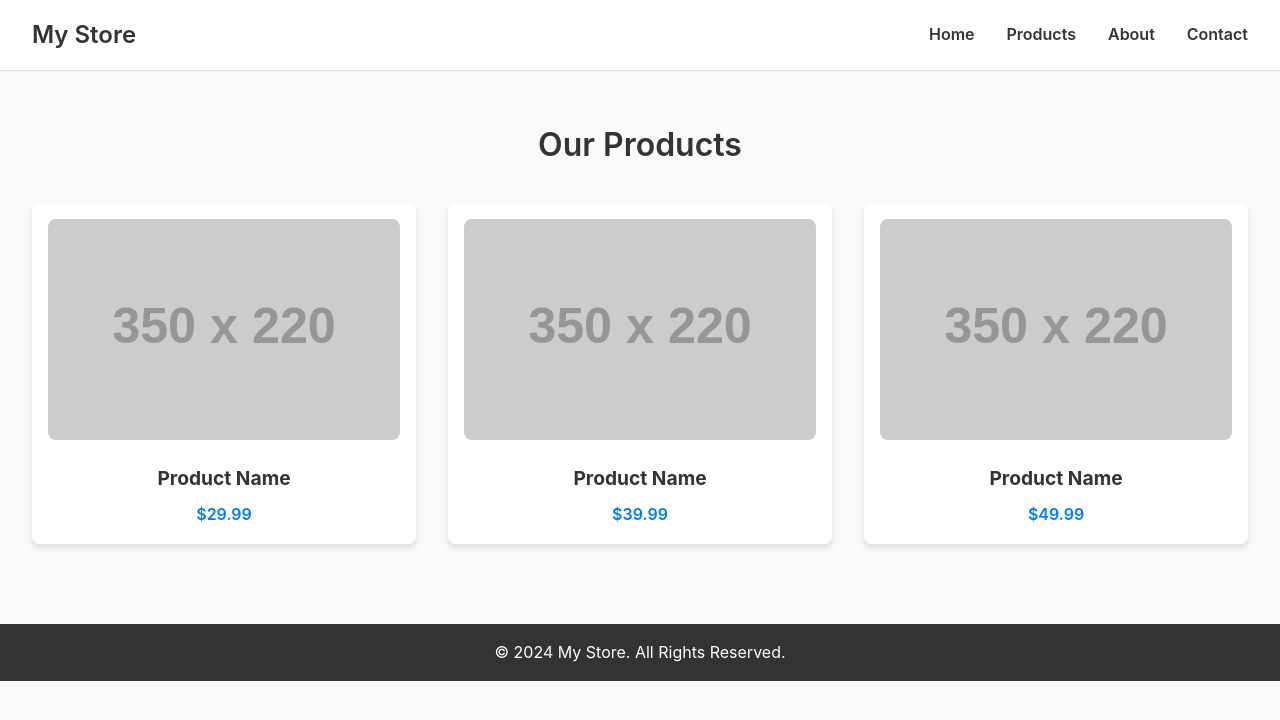
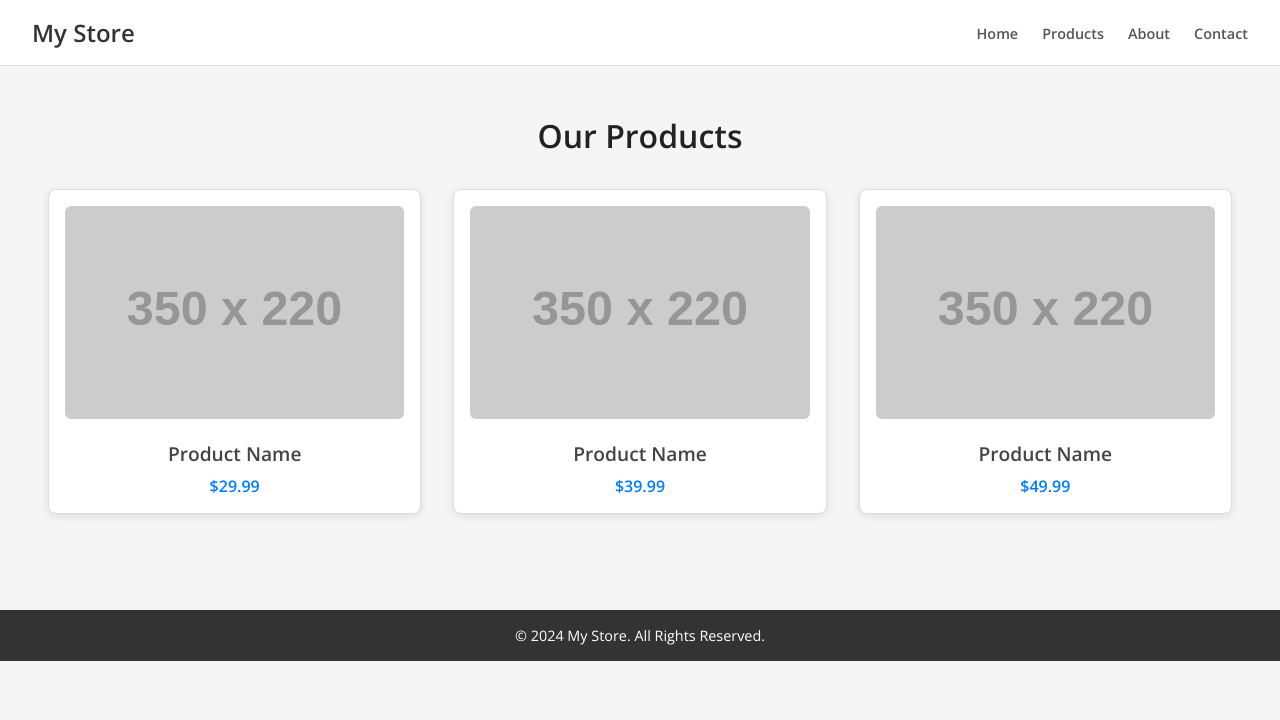
Before and after one commit to yalegoldberg/test, a plain HTML site: page index.html in a window 1280 px wide. Drawn offline with nearby package versions, Linux system fonts and the light colour scheme; placeholder pictures from the web are drawn by us.

Commit message:
Update style.css

```diff
--- a/style.css
+++ b/style.css
@@ -1,26 +1,26 @@
-/* General Reset */
+/* Reset */
 * {
   margin: 0;
   padding: 0;
   box-sizing: border-box;
 }
 
-/* Body and Fonts */
+/* General Styles */
 body {
-  font-family: 'Inter', sans-serif;
-  line-height: 1.6;
-  background-color: #f9f9f9;
+  font-family: 'Open Sans', sans-serif;
+  background-color: #f5f5f5; /* Soft off-white background */
   color: #333;
 }
 
-/* Header and Navigation */
+h1, h2, p {
+  margin: 0;
+}
+
+/* Header */
 header {
-  background: #fff;
+  background-color: #ffffff;
+  padding: 1rem 2rem;
   border-bottom: 1px solid #ddd;
-  position: sticky;
-  top: 0;
-  z-index: 10;
-  padding: 1rem 2rem;
 }
 
 nav {
@@ -37,12 +37,13 @@ nav {
 .nav-links {
   list-style: none;
   display: flex;
-  gap: 2rem;
+  gap: 1.5rem;
 }
 
 .nav-links li a {
   text-decoration: none;
-  color: #333;
+  color: #555;
+  font-size: 0.9rem;
   font-weight: 600;
   transition: color 0.3s ease;
 }
@@ -53,40 +54,44 @@ nav {
 
 /* Products Section */
 .products {
-  padding: 3rem 2rem;
   text-align: center;
+  padding: 3rem 1rem;
 }
 
 .products h1 {
-  margin-bottom: 2rem;
   font-size: 2rem;
   font-weight: 600;
+  margin-bottom: 2rem;
+  color: #222;
 }
 
 .product-grid {
   display: grid;
-  grid-template-columns: repeat(auto-fit, minmax(250px, 1fr));
+  grid-template-columns: repeat(auto-fit, minmax(300px, 1fr));
   gap: 2rem;
+  padding: 0 2rem;
 }
 
 .product-card {
-  background: #fff;
+  background-color: #fff;
+  border: 1px solid #ddd;
+  border-radius: 8px;
+  box-shadow: 0 2px 8px rgba(0, 0, 0, 0.1);
+  text-align: center;
   padding: 1rem;
-  border-radius: 8px;
-  box-shadow: 0 4px 6px rgba(0, 0, 0, 0.1);
-  text-align: center;
   transition: transform 0.3s ease, box-shadow 0.3s ease;
 }
 
 .product-card img {
   width: 100%;
   height: auto;
-  border-radius: 8px;
+  border-radius: 6px;
   margin-bottom: 1rem;
 }
 
 .product-card h2 {
   font-size: 1.2rem;
+  color: #444;
   margin-bottom: 0.5rem;
 }
 
@@ -98,14 +103,15 @@ nav {
 
 .product-card:hover {
   transform: translateY(-5px);
-  box-shadow: 0 8px 15px rgba(0, 0, 0, 0.2);
+  box-shadow: 0 4px 12px rgba(0, 0, 0, 0.2);
 }
 
 /* Footer */
 footer {
+  background-color: #333;
+  color: #fff;
   text-align: center;
   padding: 1rem 0;
-  background: #333;
-  color: #fff;
-  margin-top: 2rem;
+  margin-top: 3rem;
+  font-size: 0.9rem;
 }
```
